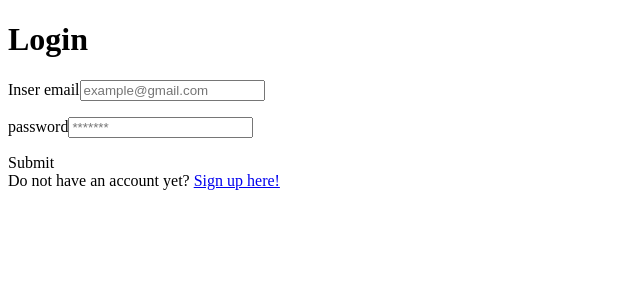
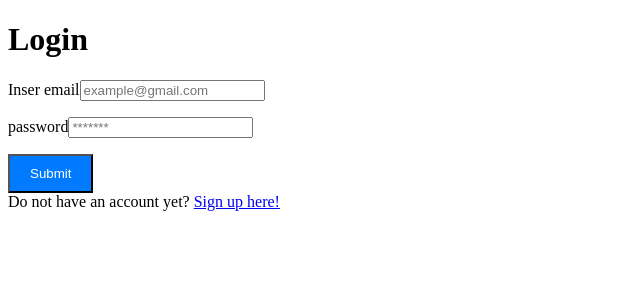
Before and after one commit to MarcosUgalde/News-app, a React (Vite) app in the folder frontend/: page /login in a window 1280 px wide. Shown: the top 300 px of the page, without its empty margins (0-640 px from the left). Built offline with nearby package versions, Linux system fonts and the light colour scheme; no server answers.

Commit message:
fix: fixed error that did not allow conexion with database

```diff
--- a/frontend/src/pages/Login/index.jsx
+++ b/frontend/src/pages/Login/index.jsx
@@ -1,3 +1,4 @@
+import Styled from './styles'
 import { useForm } from 'react-hook-form'
 import { login } from '../../misc/templates'
 import { useMutation, useQueryClient } from 'react-query'
@@ -14,6 +15,7 @@ function Login() {
   const { mutate } = useMutation({
     mutationFn: auth.signin,
     onSuccess: (response) => {
+      console.log('Response: ', response)
       if(response.success) queryClient.invalidateQueries({ queryKey: ['user']}) && setLocation('/')
     }
   })
@@ -39,7 +41,7 @@ function Login() {
         <label>password</label>
         <input type="password" id='password' placeholder='*******' {...register("password", {required: true, minLength: 4})} />
         <p>{formState.errors && errors[formState.errors?.password?.type]}</p>
-        <>Submit</>
+        <Styled.SubmitButton type='submit'>Submit</Styled.SubmitButton>
       </form>
       <>
         Do not have an account yet? <a href='/signup'>Sign up here!</a>
--- /dev/null
+++ b/frontend/src/pages/Login/styles.jsx
@@ -0,0 +1,11 @@
+import { styled } from "styled-components";
+
+const SubmitButton = styled.button`
+    background-color: #007bff;
+    color: white;
+    padding: 10px 20px;
+    cursor: pointer;
+`
+export default {
+    SubmitButton,
+}
--- a/frontend/src/pages/Register/index.jsx
+++ b/frontend/src/pages/Register/index.jsx
@@ -1,3 +1,4 @@
+import Styled from './styles'
 import { useForm } from 'react-hook-form'
 import { login } from '../../misc/templates'
 import { useMutation } from 'react-query'
@@ -36,7 +37,7 @@ function Register() {
                 <label>password</label>
                 <input type="password" id='password' placeholder='length must be at least 4' {...register("password", {required: true, minLength: 4})} />
                 <p>{formState.errors && errors[formState.errors?.password?.type]}</p>
-                <>Submit</>
+                <Styled.SubmitButton type='submit'>Submit</Styled.SubmitButton>
             </form>
             <>Already have an account? <a href="/login">Login here!</a></>
         </>
--- /dev/null
+++ b/frontend/src/pages/Register/styles.jsx
@@ -0,0 +1,11 @@
+import { styled } from "styled-components";
+
+const SubmitButton = styled.button`
+    background-color: #007bff;
+    color: white;
+    padding: 10px 20px;
+    cursor: pointer;
+`
+export default {
+    SubmitButton,
+}
--- a/frontend/src/services/auth.js
+++ b/frontend/src/services/auth.js
@@ -21,7 +21,7 @@ export const signin = (client) => async (params) => {
 
 export const logout = (client) => async () => {
   try {
-    const { data } = await client.post("/auth/signoput");
+    const { data } = await client.post("/auth/signout");
     return data;
   } catch (error) {
     console.info("signout error: ", error.message);
```
Also changed, not shown: 1 other file (tests, documents, lock files or other folders).
